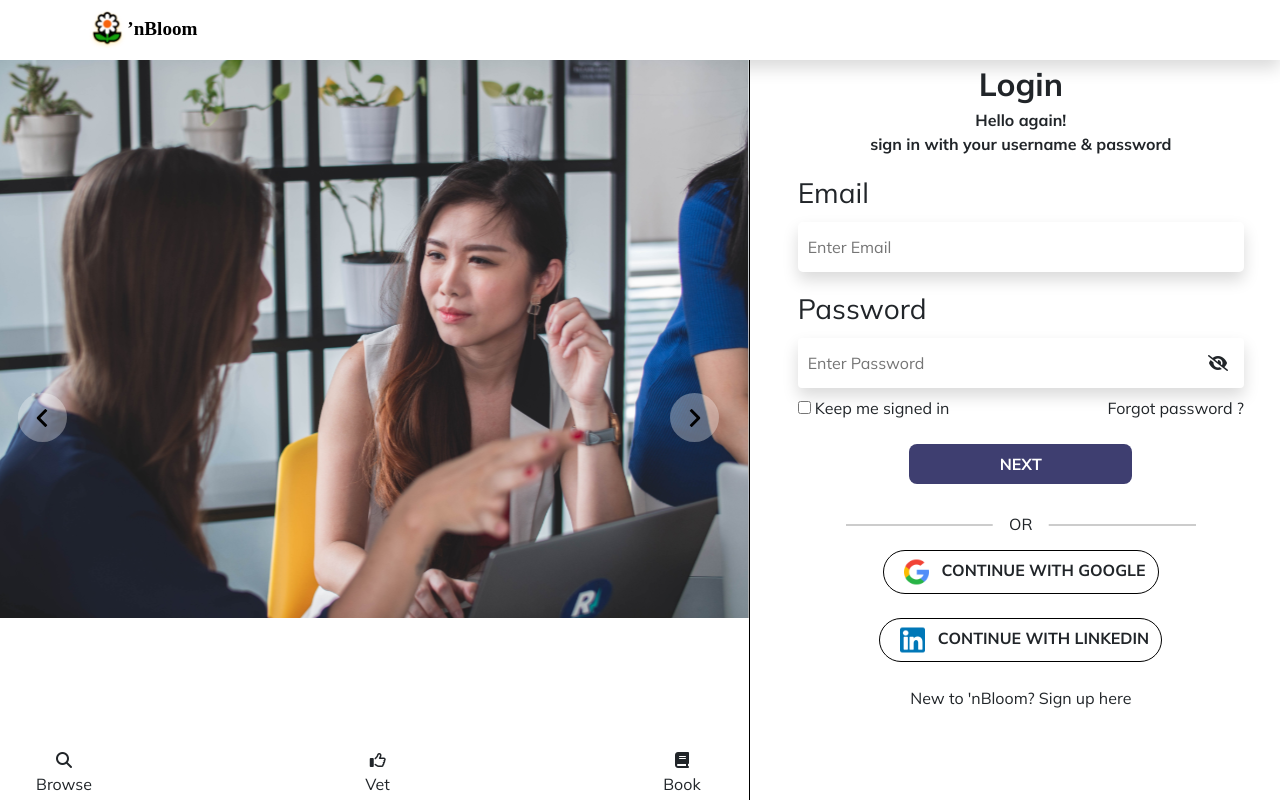
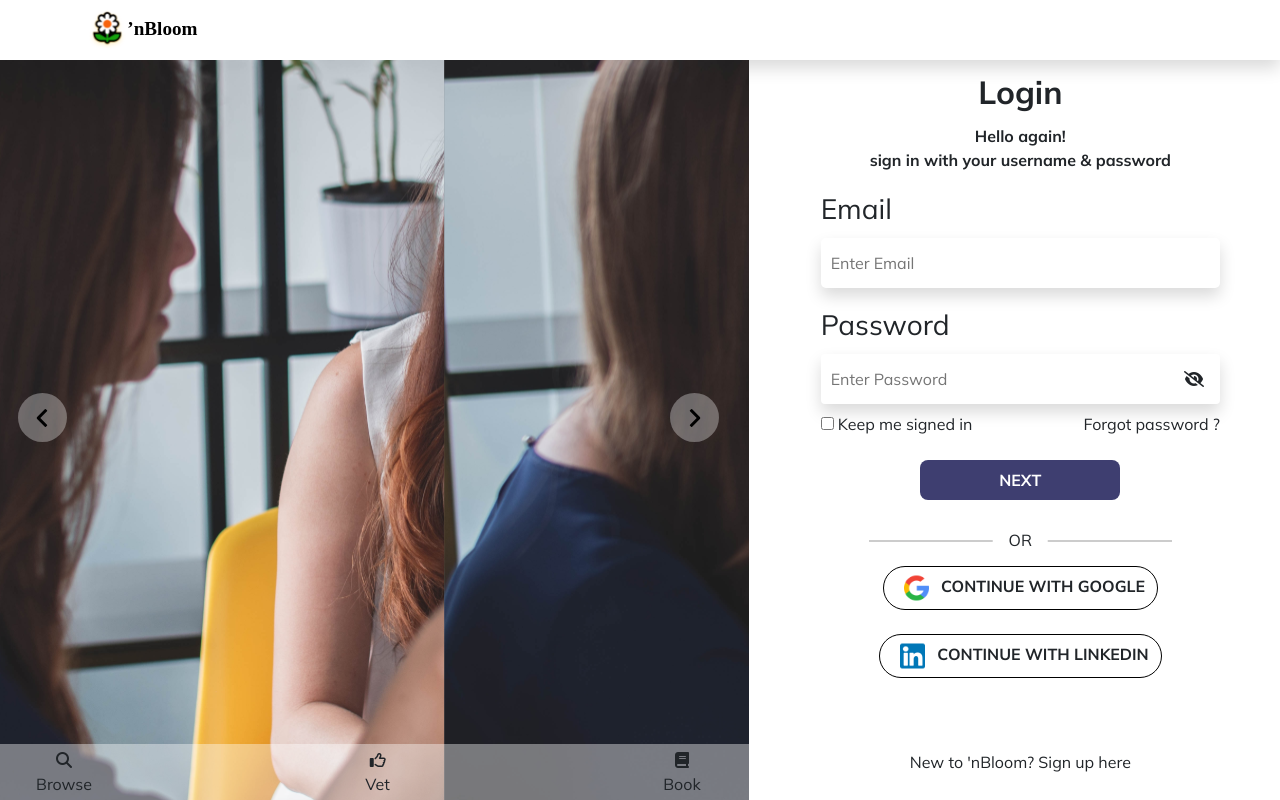
Before and after one commit to ccrisolo/nBloom-staging, a React (Create React App) app: page / in a window 1280 px wide. Built offline with nearby package versions, Linux system fonts and the light colour scheme.

Commit message:
Login completed

```diff
--- /dev/null
+++ b/src/Components/Modal.jsx
@@ -0,0 +1,11 @@
+import { Modal } from 'react-bootstrap'
+
+function _Modal({ body, show, onClose }) {
+    return (
+        <Modal show={show} onHide={onClose} bsPrefix="border-radius modal" contentClassName="br overflow-hidden">
+            {body}
+        </Modal>
+    )
+}
+
+export default _Modal
--- a/src/Pages/Auth/AccountPage.jsx
+++ b/src/Pages/Auth/AccountPage.jsx
@@ -9,9 +9,12 @@ import GoogleIcom from '../../assets/google.svg';
 import LinkedInIcon from '../../assets/linkedin.svg';
 import TextInput from '../../Components/TextInput';
 import PasswordInput from '../../Components/PasswordInput';
+import '../../styles/account.css'
+import Modal from '../../Components/Modal';
 
 function AccountPage() {
     const [currentSlide, setCurrentSlide] = useState(0)
+    const [showForgotPassword, setShowForgotPassword] = useState(false)
     let onSlideChange = (e) => {
         setCurrentSlide(e);
     };
@@ -25,9 +28,26 @@ function AccountPage() {
     };
     return (
         <div>
+            <Modal
+                onClose={() => setShowForgotPassword(false)}
+                show={showForgotPassword}
+                body={
+                    <div className="p-3" >
+                        <div className="float-end mx-2 nb-text-primary">
+                            <i class="fas fa-times cp" onClick={() => setShowForgotPassword(false)}></i>
+                        </div>
+                        <form>
+                            <TextInput placeholder="Enter email" label="Forgot Password" />
+                            <div className="d-flex justify-content-center my-4">
+                                <button type="submit" className="btn btn-primary px-5 mx-2">Send</button>
+                                <button type="button" className="btn btn-outline px-5 mx-2" onClick={() => setShowForgotPassword(false)}>Cancel</button>
+                            </div>
+                        </form>
+                    </div>
+                } />
             <Header context="login" />
-            <div className="row overflow-hidden" style={{ height: 'calc(100vh - 60px)' }}>
-                <div className="col-7 position-relative p-0 overflow-hidden">
+            <div className="row account-page">
+                <div className="col-12 col-lg-7 position-relative p-0 left-panel d-none d-lg-inline-block">
                     <div className="w-100">
                         <Carousel
                             autoPlay={true}
@@ -82,9 +102,9 @@ function AccountPage() {
                         </div>
                     </div>
                 </div>
-                <div className="col-5 px-5" style={{ borderLeft: '1px solid #000', overflow: 'hidden' }}>
-                    <div>
-                        <div className="text-center fw-bold fs-2">
+                <div className="col-12 col-lg-5 px-0 px-lg-5 right-panel">
+                    <div className="container-fluid">
+                        <div className="text-center fw-bold fs-2 my-2">
                             Login
                         </div>
                         <div className="text-center fw-bold">
@@ -106,10 +126,10 @@ function AccountPage() {
                                         <input type="checkbox" defaultChecked={false} /> Keep me signed in
                                     </label>
                                 </div>
-                                <div className="fs-6">Forgot password ?</div>
+                                <div className="fs-6" onClick={() => setShowForgotPassword(true)}>Forgot password ?</div>
                             </div>
                             <div className="text-center">
-                                <button className="btn btn-primary w-50 my-4 br py-2">Next </button>
+                                <button className="btn btn-secondary w-50 my-4 br py-2">Next </button>
                             </div>
                         </form>
                         <div className="position-relative my-3 mx-5" style={{ border: ".1px solid rgba(0,0,0,0.2)" }}>
@@ -127,7 +147,7 @@ function AccountPage() {
                                     </button>
                             </div>
                         </div>
-                        <div className="cp mt-1">
+                        <div className="cp mt-1 mt-lg-5 pt-lg-4">
                             New to 'nBloom? <span >Sign up here</span>
                         </div>
                     </div>
@@ -141,10 +161,8 @@ export default AccountPage
 
 function Slide({ content }) {
     return (
-        <div className="h-100 w-100  position-relative">
-            <div className="">
-                <img src={content} alt="" className="h-100 w-100" />
-            </div>
+        <div className="h-100">
+            <img src={content} alt="" className="carousal-image" />
         </div>
     );
 }
--- a/src/index.css
+++ b/src/index.css
@@ -32,7 +32,7 @@ body {
 
 .btn{
   background:white;
-  border-radius: 8px;
+  border-radius: 8px !important;
   border:none !important;
   outline: none !important;
   font-weight: 700 !important;
@@ -40,9 +40,15 @@ body {
 }
 
 .btn-primary{
-  color:white !important;
+  color:#fff !important;
+  background:var(--nb_primary) !important;
+}
+
+.btn-secondary{
   background:#3E3E70 !important;
+  color: #fff;
 }
+
 
 .btn-rounded{
   border:.1px solid #000 !important;
@@ -52,6 +58,6 @@ body {
 
 .btn-outline{
   background:white !important;
-  color:#3E3E70 !important;
-  border: 1px solid #979797 !important;
+  color:var(--nb_primary) !important;
+  border: 1px solid var(--nb_primary) !important;
 }
--- /dev/null
+++ b/src/styles/account.css
@@ -0,0 +1,45 @@
+.account-page{
+    height:100%;
+    overflow: scroll;
+}
+
+.right-panel{
+    height: 100%;
+    /* overflow: scroll; */
+}
+.left-panel{
+    height: calc(100vh - 60px) !important;
+    overflow: hidden;
+}
+.slide{
+    height: 100vh;
+}
+
+.carousal-image{
+    transform: scale(2.5);
+    width: 100%;
+}
+
+@media (min-width:1200px) {
+    .account-page{
+        overflow: hidden;
+    }
+    .right-panel{
+        height: calc(100vh - 60px) !important;
+        height: 100%;
+        overflow-y: scroll;
+    }
+    .left-panel{
+        height: calc(100vh - 60px) !important;
+        overflow: hidden;
+    }
+    .carousal-image{
+        transform: scale(1.8);
+    }
+}
+
+@media (min-height:1300px) {
+    .carousal-image{
+        transform: scale(4.9);
+    }
+}
```
